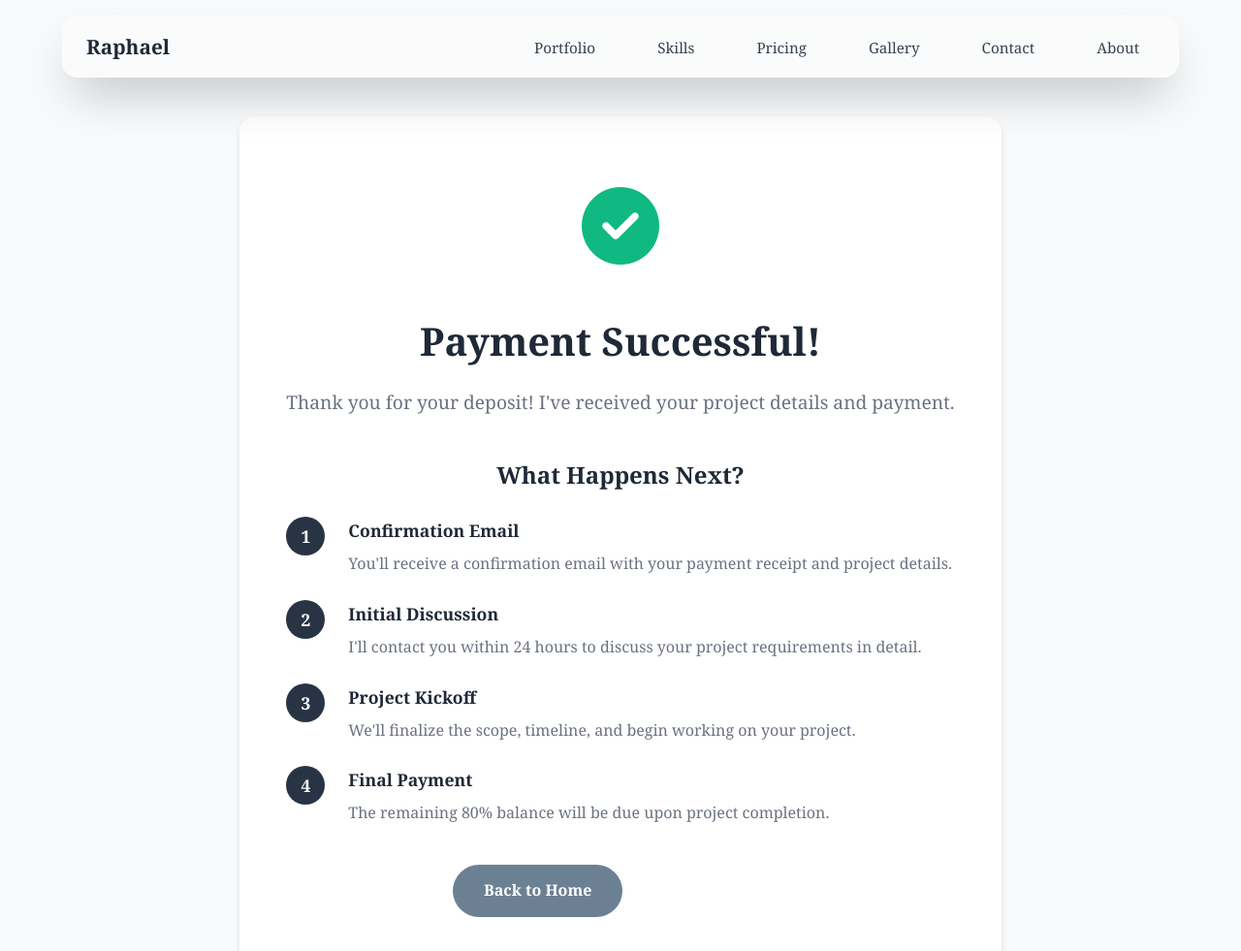
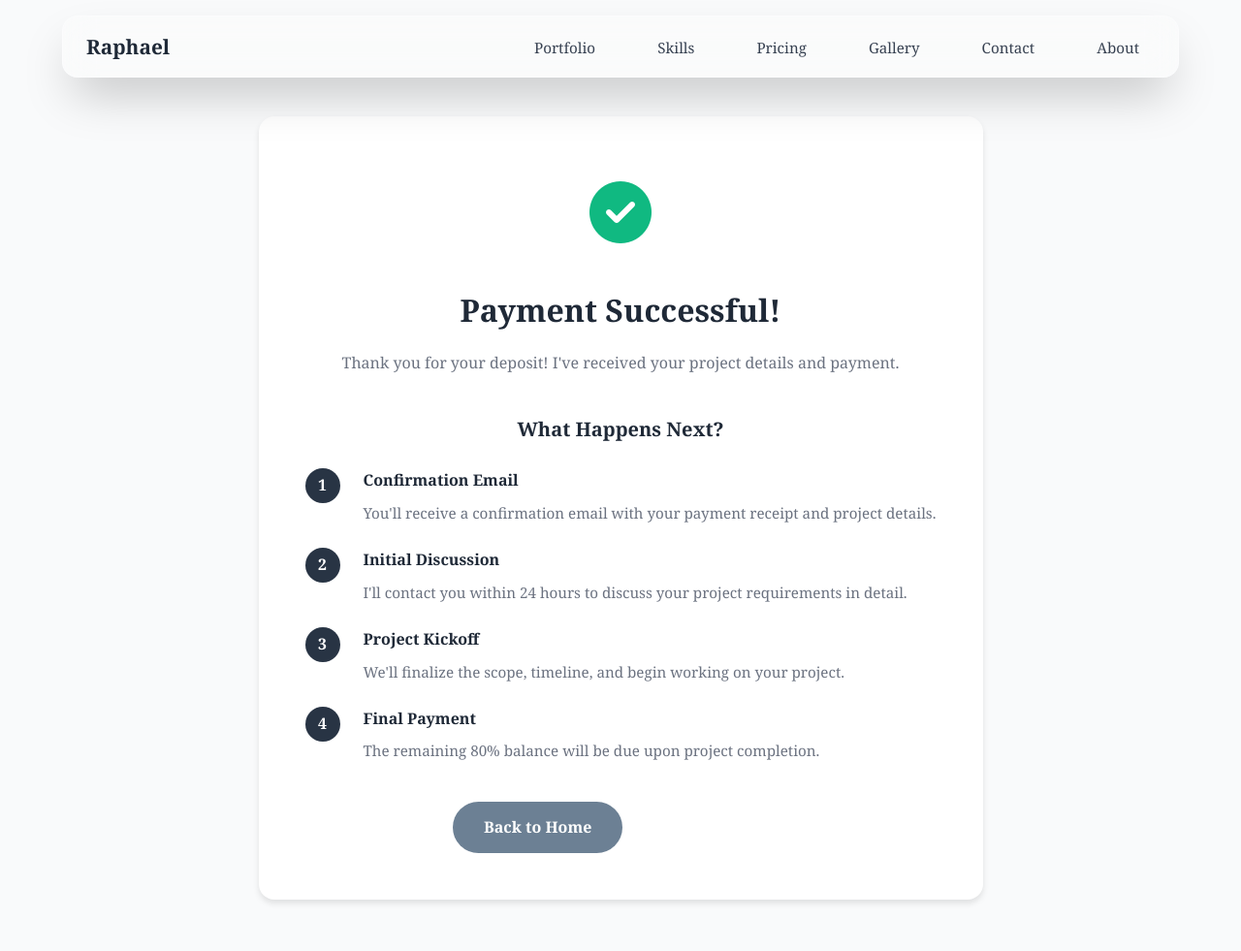
Before and after one commit to Brannyaj/raphael-portfolio, a website: page payment-success.html in a window 1280 px wide. Shown: the top 981 px of the page at 97% size. Drawn offline with Linux system fonts and the light colour scheme.

Commit message:
Reduce text sizes on payment success page for better readability

```diff
--- a/styles.css
+++ b/styles.css
@@ -2181,19 +2181,19 @@ section:first-of-type {
 }
 
 .success-icon {
-    font-size: 5rem;
+    font-size: 4rem;
     color: #10b981;
     margin-bottom: 1.5rem;
 }
 
 .success-content h1 {
-    font-size: 2.5rem;
+    font-size: 2rem;
     color: #1f2937;
     margin-bottom: 1rem;
 }
 
 .success-message {
-    font-size: 1.2rem;
+    font-size: 1rem;
     color: #6b7280;
     margin-bottom: 2.5rem;
 }
@@ -2204,7 +2204,7 @@ section:first-of-type {
 }
 
 .success-details h3 {
-    font-size: 1.5rem;
+    font-size: 1.25rem;
     color: #1f2937;
     margin-bottom: 1.5rem;
     text-align: center;
@@ -2224,8 +2224,8 @@ section:first-of-type {
 
 .step-number {
     flex-shrink: 0;
-    width: 40px;
-    height: 40px;
+    width: 36px;
+    height: 36px;
     background: #283444;
     color: white;
     border-radius: 50%;
@@ -2233,11 +2233,11 @@ section:first-of-type {
     align-items: center;
     justify-content: center;
     font-weight: 700;
-    font-size: 1.1rem;
+    font-size: 1rem;
 }
 
 .step-content h4 {
-    font-size: 1.1rem;
+    font-size: 1rem;
     color: #1f2937;
     margin-bottom: 0.5rem;
 }
@@ -2245,6 +2245,7 @@ section:first-of-type {
 .step-content p {
     color: #6b7280;
     line-height: 1.6;
+    font-size: 0.95rem;
 }
 
 .success-actions {
@@ -2260,7 +2261,7 @@ section:first-of-type {
     }
 
     .success-content h1 {
-        font-size: 2rem;
+        font-size: 1.75rem;
     }
 
     .success-icon {
```
